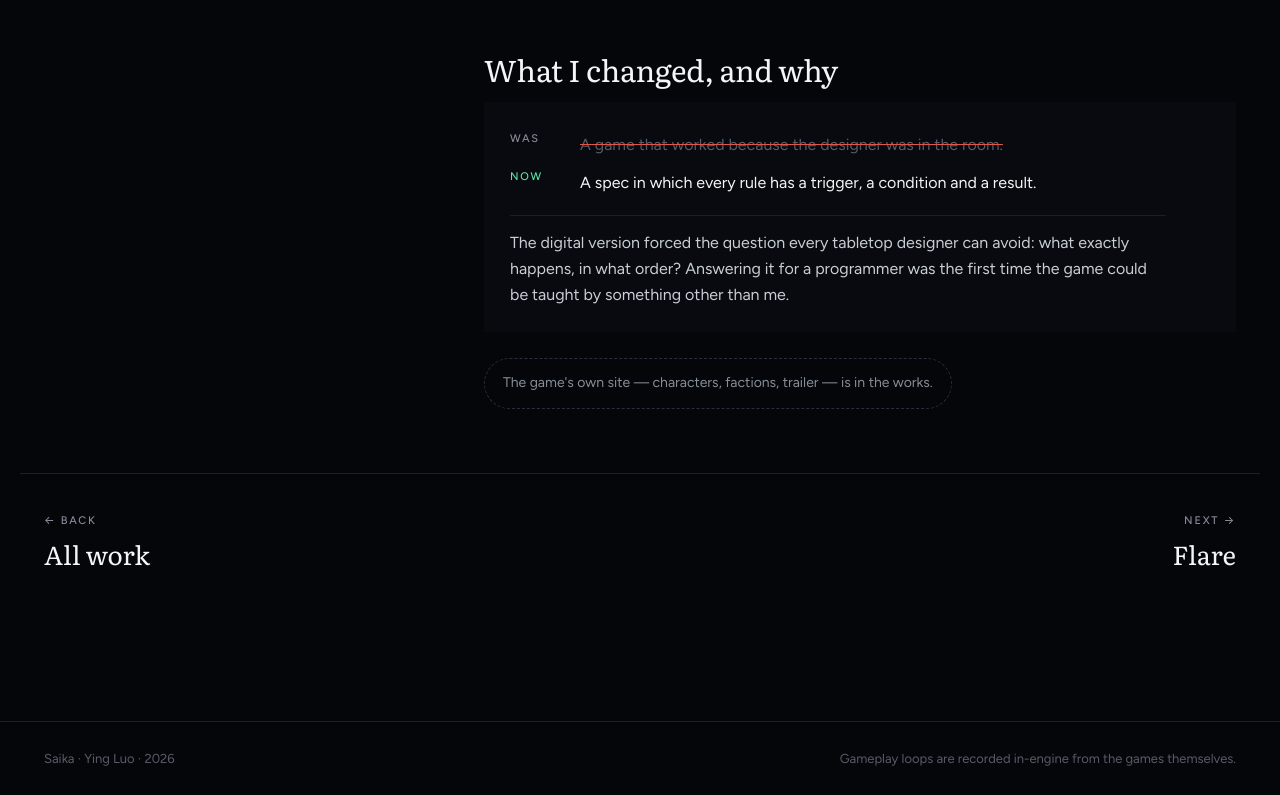
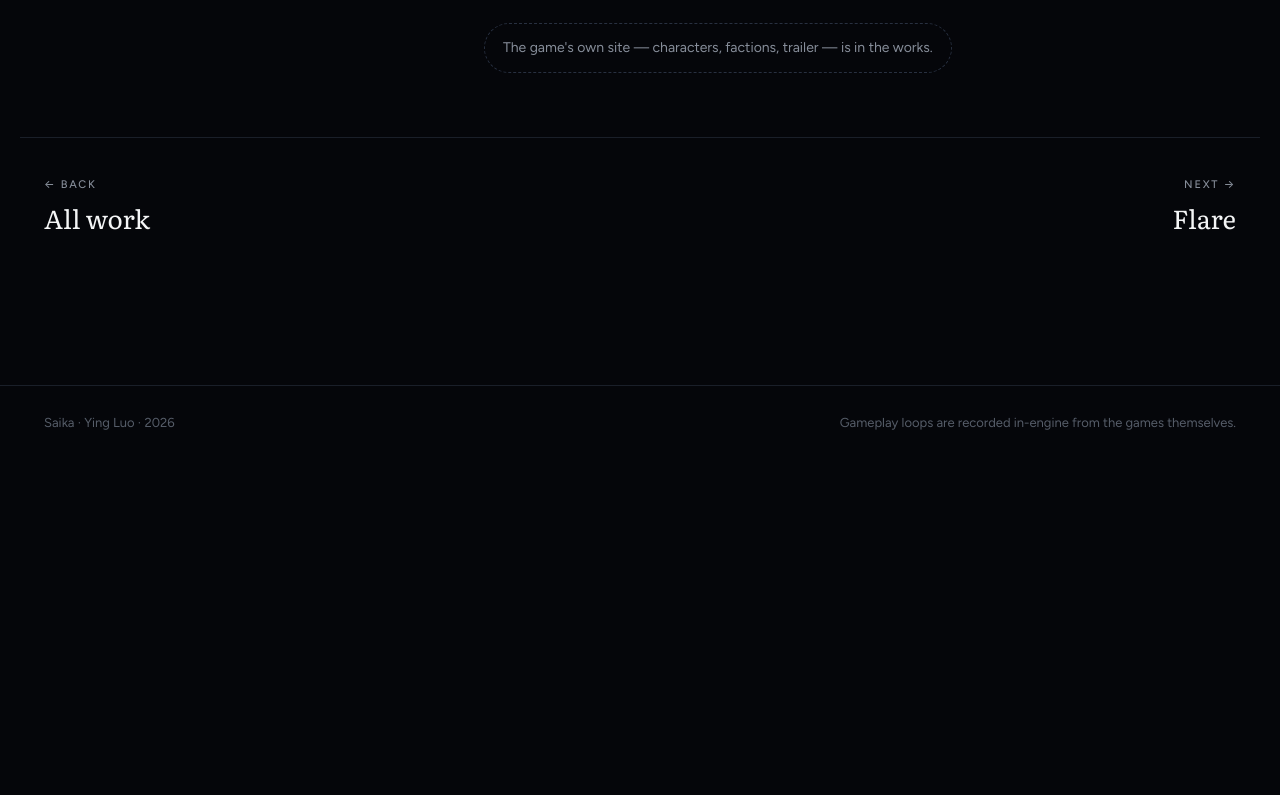
Before and after one commit to Dorisyluo/dorisyluo.github.io, a plain HTML site: page work/astery-gate.html in a window 1280 px wide. Shown: the part 2337-3132 px from the top of the page. After the commit the page ends 2796 px from the top, so only its background shows below. Drawn offline with Linux system fonts and the light colour scheme; animation ran at ten frames a second.

Commit message:
Drop the was/now blocks
Co-Authored-By: Claude Opus 5.5 <noreply@anthropic.com>
Claude-Session: https://claude.ai/code/session_01PmL49caDYqHTDE2bNrhzQQ

```diff
--- a/work/astery-gate.html
+++ b/work/astery-gate.html
@@ -38,9 +38,6 @@
 <li><span class="y">2017–2025</span><div><b>Years of play</b><p>The same group, again and again. Resource cards were cut. A second rulebook fixed the wording and inherited the same blind spot.</p></div></li>
 <li><span class="y">2026</span><div><b>Specification, and what it exposed</b><p>Assembled a four-person team for a PC version, scoped to 2v2 and under thirty minutes. Writing the rules for a programmer surfaced the damage rule and 52 other decisions nobody had ever said out loud.</p></div></li>
 </ul>
-<h2>What I changed, and why</h2><div class="changed hud"><div class="was"><span class="lab">Was</span><span>A game that worked because the designer was in the room.</span></div>
-<div class="now"><span class="lab sig">Now</span><span>A spec in which every rule has a trigger, a condition and a result.</span></div>
-<p class="why">The digital version forced the question every tabletop designer can avoid: what exactly happens, in what order? Answering it for a programmer was the first time the game could be taught by something other than me.</p></div>
 <span class="soon">The game's own site — characters, factions, trailer — is in the works.</span>
 </div></div></div>
 <nav class="next wrap" aria-label="More work"><a href="../index.html"><span class="lab">← Back</span><b>All work</b></a><a href="flare.html" style="text-align:right"><span class="lab">Next →</span><b>Flare</b></a></nav>
```
